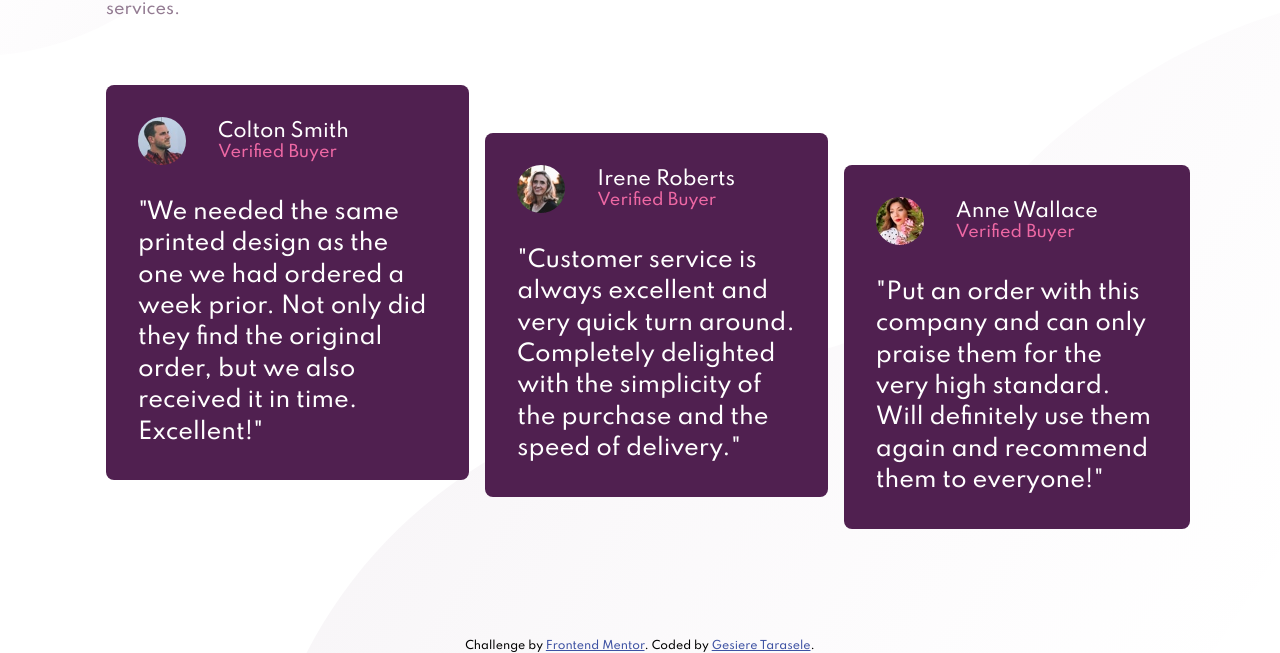
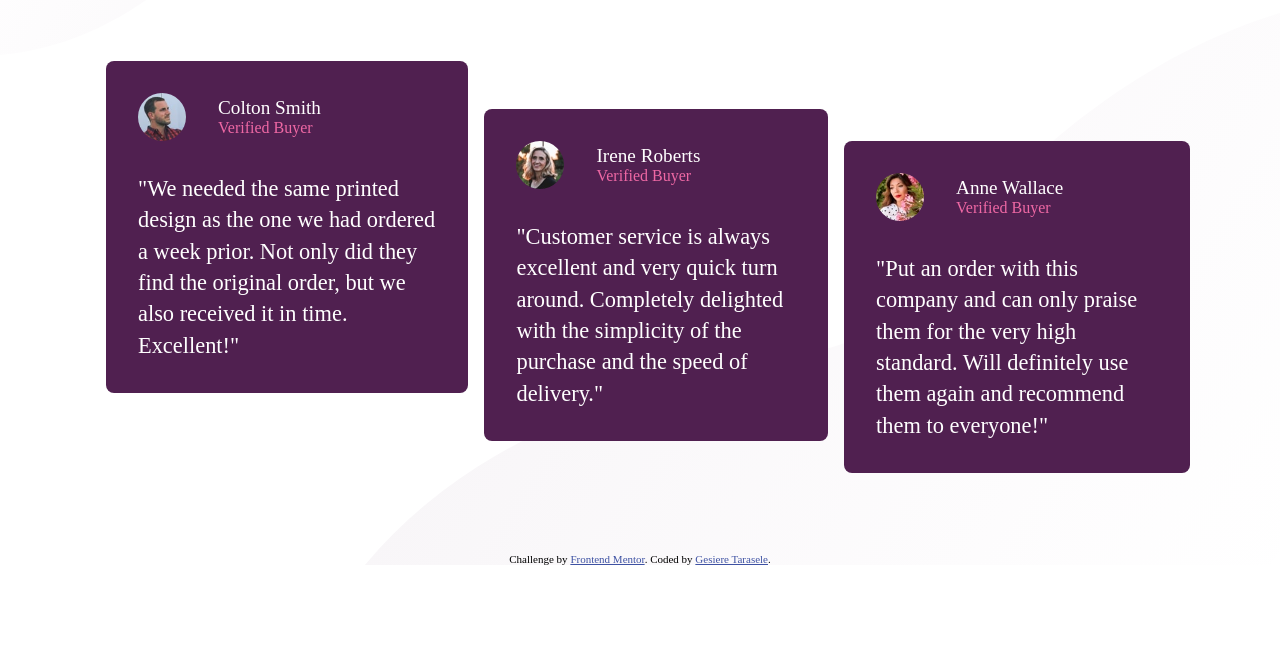
Before and after one commit to Gesiere/Social-Proof-Section, a plain HTML site: page index.html in a window 1280 px wide. Shown: the part 307-960 px from the top of the page. After the commit the page ends 872 px from the top, so only its background shows below. Drawn offline with Linux system fonts and the light colour scheme.

Commit message:
initial commit

```diff
--- a/index.html
+++ b/index.html
@@ -12,7 +12,8 @@
       href="./images/favicon-32x32.png"
     />
   <link rel="preconnect" href="https://fonts.gstatic.com">
-  <link href="https://fonts.googleapis.com/css2?family=Spartan:wght@500&display=swap" rel="stylesheet">
+<link rel="preconnect" href="https://fonts.gstatic.com">
+<link href="https://fonts.googleapis.com/css2?family=Spartan&display=swap" rel="stylesheet">
 
 <link rel="stylesheet" href="/style.css">
 
--- a/style.css
+++ b/style.css
@@ -22,7 +22,7 @@ body{
     background-position: top left,right bottom ;
     padding-top: 5rem;
     text-align: center;
-    font-family: 'Spartan', sans-serif;
+    /* font-family: 'Spartan', sans-serif; */
 
 
 }
@@ -161,9 +161,14 @@ body{
 
     }
 
+
+
     .reviews .stars{
+
         margin: 0 1.5rem 0 0;
     }
+
+
 
     .ratings:first-of-type{
         transform: translateX(-2rem);
```
